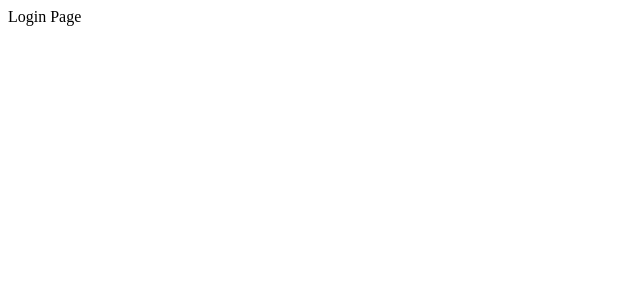
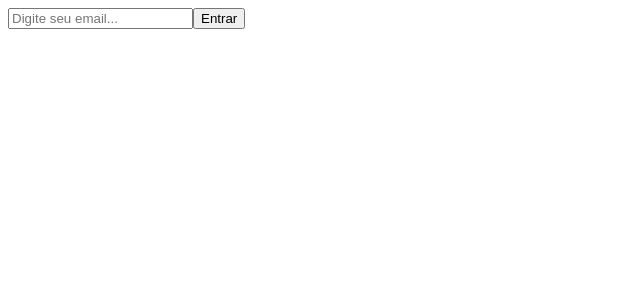
Before and after one commit to turevel/people-analytics, a React (Vite) app in the folder frontend/: page /login in a window 1280 px wide. Shown: the top 300 px of the page, without its empty margins (0-640 px from the left). Built offline with nearby package versions, Linux system fonts and the light colour scheme.

Commit message:
feat: create LoginForm component

```diff
--- /dev/null
+++ b/frontend/src/components/LoginForm/LoginForm.tsx
@@ -0,0 +1,27 @@
+import { FormEvent } from 'react';
+import { useNavigate } from 'react-router-dom';
+
+function LoginForm() {
+	const navigate = useNavigate();
+
+	const handleSubmit = (e: FormEvent<HTMLFormElement>) => {
+		e.preventDefault();
+		navigate('/analytics');
+	};
+
+	return (
+		<form onSubmit={handleSubmit}>
+			<input
+				type="email"
+				placeholder="Digite seu email..."
+			/>
+
+			<input
+				type="submit"
+				value="Entrar"
+			/>
+		</form>
+	);
+}
+
+export default LoginForm;
--- a/frontend/src/routes/Login/Login.tsx
+++ b/frontend/src/routes/Login/Login.tsx
@@ -1,7 +1,9 @@
+import LoginForm from '@/components/LoginForm/LoginForm';
+
 function Login() {
 	return (
 		<main>
-      Login Page
+			<LoginForm />
 		</main>
 	);
 }
```
